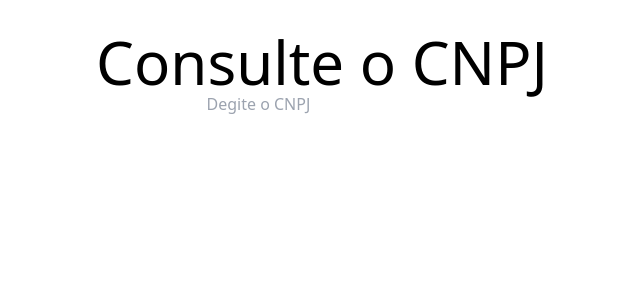
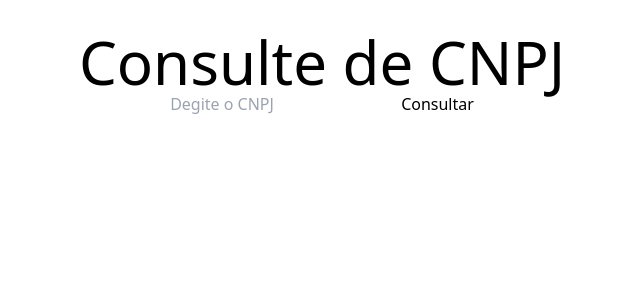
Before and after one commit to HiagoSant223/TesteDesenvolvedorFrontEnd, a React (Vite) app: page / in a window 1280 px wide. Shown: the top 300 px of the page, without its empty margins (318-958 px from the left). Built offline with nearby package versions, Linux system fonts and the light colour scheme.

Commit message:
app.tsx complet

```diff
--- a/src/App.tsx
+++ b/src/App.tsx
@@ -3,7 +3,7 @@ import './App.css'
 
 function App() {
 
-  const [cnpj, setCnpj] = useState('');
+  const [cnpj, setCnpj] = useState();
   const [infoData, setInfoData] = useState(null);
 
   const handleInputChange = (e) => {
@@ -22,10 +22,16 @@ function App() {
   return (
     <>
     <div className='cotainer'>
-      <h1 className='text-6xl'>Consulte o CNPJ</h1>
-      <input type='text'
-      id='cnpj-inout'
-      placeholder='Degite o CNPJ'></input>
+      <h1 className='text-6xl'>Consulte de CNPJ</h1>
+      <div>
+        <input
+        type='number'
+        value={cnpj}
+        onChange={handleInputChange}
+        placeholder='Degite o CNPJ'></input>
+        <button onClick={handleInputSubmit}>Consultar</button>
+      </div>
+      {infoData && <QuadroSocio data={infoData} />}
     </div>
     </>
   )
```
